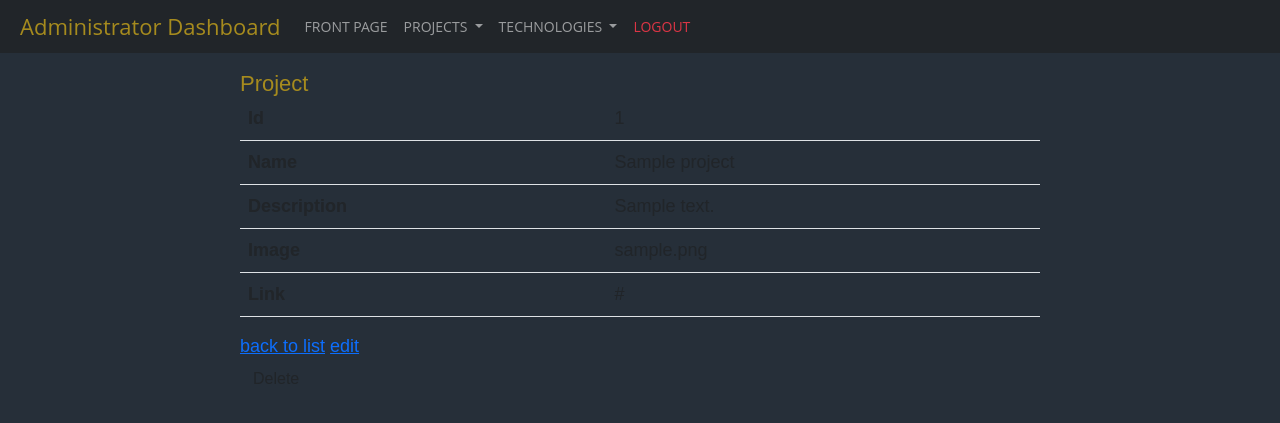
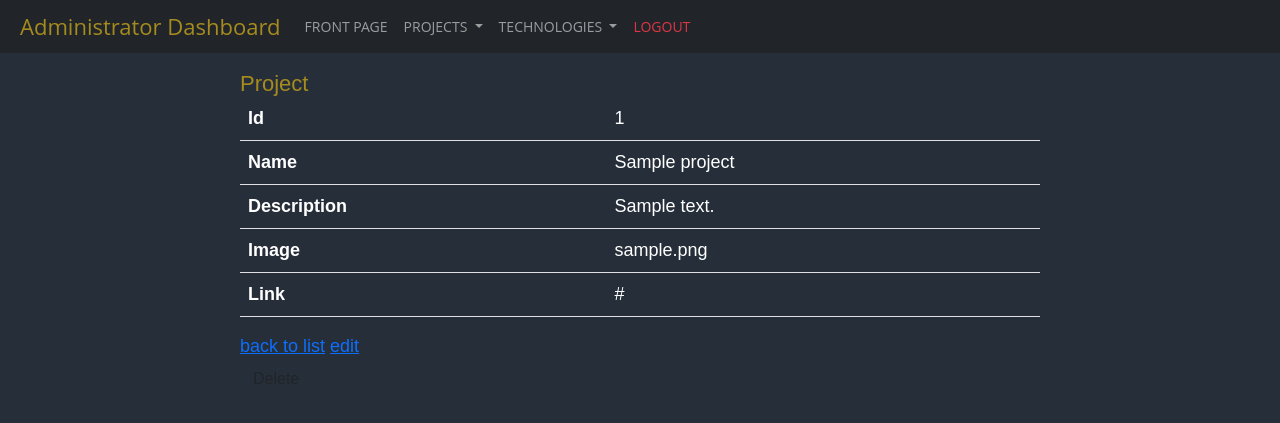
Before and after one commit to MichalStancelewski/PHP-Symfony--PortfolioMS, a Symfony app: template templates/project/show.html.twig in a window 1280 px wide. Shown: the top 423 px of the page. Run offline with Twig, Linux system fonts and the light colour scheme; the template is opened without the code that fills it: most values are stand-ins (such as "Sample title", 1, 10 or a date in 2020); some libraries are stand-ins or nearby versions.

Commit message:
changed color of table font in admin to white

```diff
--- a/public/css/admin.css
+++ b/public/css/admin.css
@@ -1,3 +1,7 @@
+td, th {
+    color: #ffffff;
+}
+
 .admin-page-container {
     margin-top: 30px;
     margin-bottom: 30px;
@@ -17,35 +21,35 @@ h1 {
     color: #a68b1e;
 }
 
-.nav-item{
+.nav-item {
     font-size: 14px;
 }
 
-.dropdown-item.bg-dark{
+.dropdown-item.bg-dark {
     color: #ffffff8c;
     transition: 0.3s;
     text-transform: uppercase;
     font-size: 13px;
 }
 
-.dropdown-item.bg-dark:hover{
+.dropdown-item.bg-dark:hover {
     color: #ffffffbf;
 }
 
-.nav-link.text-danger:hover{
+.nav-link.text-danger:hover {
     text-decoration: underline;
 }
 
-.page-description{
+.page-description {
     font-size: 0.8em;
     margin: 2.5em 0.5em 3.5em 0.5em;
 }
 
-.admin-big-button i{
+.admin-big-button i {
     margin-right: 10px;
 }
 
-.admin-big-button{
+.admin-big-button {
     display: block;
     text-decoration: none;
     text-align: center;
@@ -60,7 +64,7 @@ h1 {
     color: #ffffff;
 }
 
-.admin-big-button:hover{
+.admin-big-button:hover {
     background-color: #b5a525;
     color: #ffffff;
 }
```
